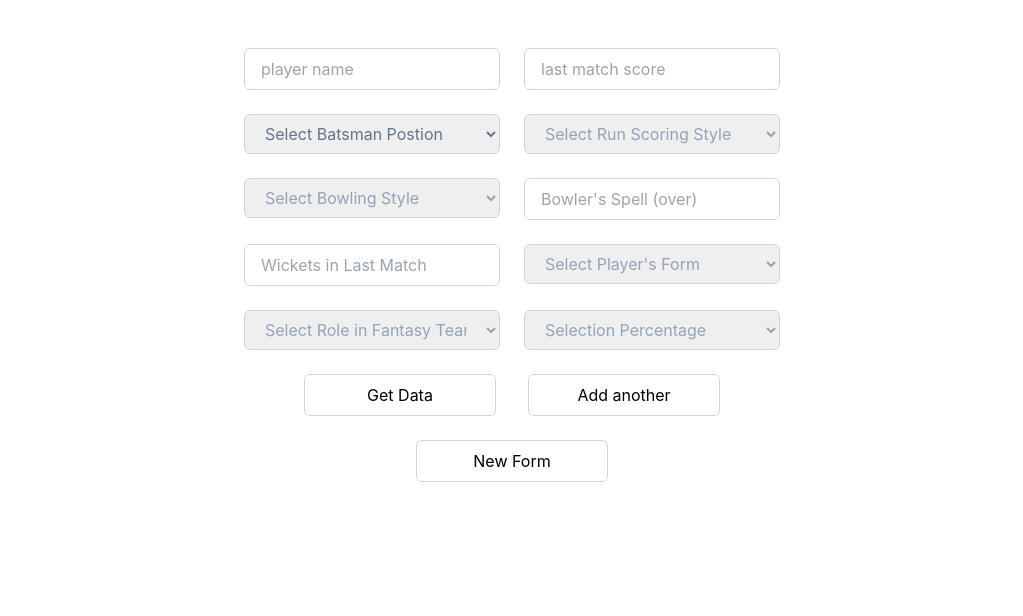
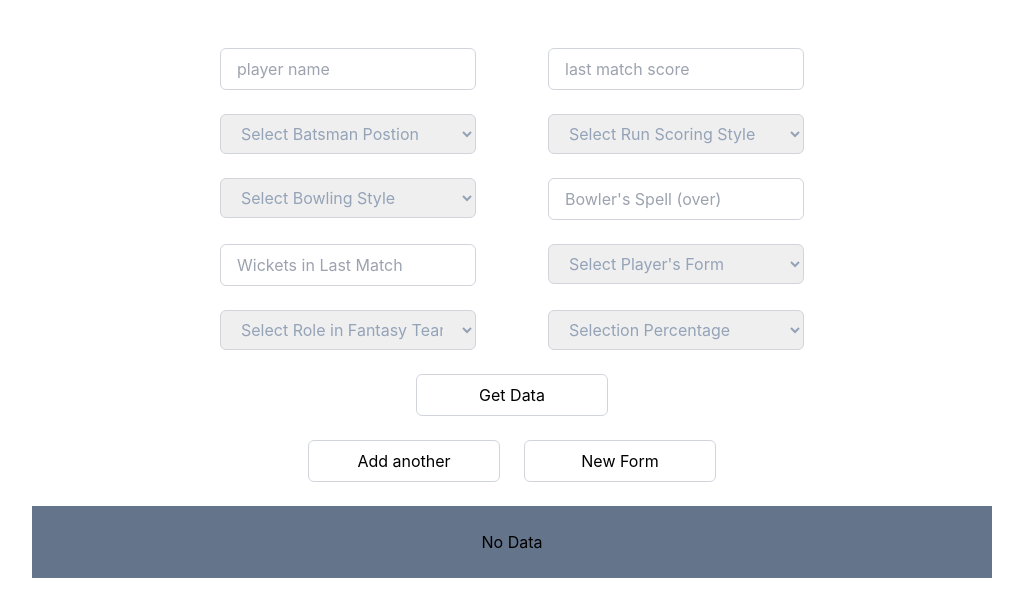
Before and after one commit to gokhul-b/article-maker, a React (Create React App) app: page / in a window 1280 px wide. Shown: the top 616 px of the page, without its empty margins (128-1151 px from the left). Built offline with nearby package versions, Linux system fonts and the light colour scheme.

Commit message:
result style

```diff
--- a/src/App.js
+++ b/src/App.js
@@ -58,16 +58,22 @@ function App() {
     setLastmatchform("");
     setRole("");
     setSelectionpercentage("");
+    setResult([...result]);
   };
+  const isData = false;
+  if (result.length !== 0) {
+    return true;
+  }
+  console.log(isData);
   return (
     <div>
       <form className="flex flex-col items-center mt-12">
         <div className="grid grid-cols-2 gap-6 mb-6">
-          <div className="">
+          <div>
             <input
               type="text"
               placeholder="player name"
-              className="w-64 px-4 py-2 border border-gray-300 rounded-md focus:outline-none focus:ring-1 focus:ring-gray-500"
+              className="w-40 mx-6 sm:w-64 px-4 py-2 border border-gray-300 rounded-md focus:outline-none focus:ring-1 focus:ring-gray-500"
               value={name}
               onChange={(e) => setName(e.target.value)}
             />
@@ -76,21 +82,20 @@ function App() {
             <input
               type="number"
               placeholder="last match score"
-              className="w-64 px-4 py-2 border border-gray-300 rounded-md focus:outline-none focus:ring-1 focus:ring-gray-500"
+              className="w-40 mx-6 sm:w-64 px-4 py-2 border border-gray-300 rounded-md focus:outline-none focus:ring-1 focus:ring-gray-500"
               value={lastMatchScore}
               onChange={(e) => setlastMatchScore(e.target.value)}
             />
           </div>
           <div>
-            {/* <label htmlFor="batsmanPosition"> : </label> */}
             <select
               name="batsmanPosition"
               id=""
               value={position}
               onChange={(e) => setPosition(e.target.value)}
-              className="w-64 px-4 py-2 border border-gray-300 rounded-md focus:outline-none focus:ring-1 focus:ring-gray-400 text-slate-500"
+              className="w-40 mx-6 sm:w-64 px-4 py-2 border border-gray-300 rounded-md focus:outline-none focus:ring-1 focus:ring-gray-400 text-slate-400"
             >
-              <option value="">Select Batsman Postion</option>
+              <option value="None">Select Batsman Postion</option>
               <option value="Opening batsman">Opening batsman</option>
               <option value="One Down batsman">One Down batsman</option>
               <option value="2nd down batsman">2nd down batsman</option>
@@ -101,15 +106,14 @@ function App() {
             </select>
           </div>
           <div>
-            {/* <label htmlFor="batsmanPosition">Run Scoring Style : </label> */}
             <select
               name="batsmanPosition"
               id=""
               value={scoringStyle}
               onChange={(e) => setScoringStyle(e.target.value)}
-              className="w-64 px-4 py-2 border border-gray-300 rounded-md focus:outline-none focus:ring-1 focus:ring-gray-500 text-slate-400"
+              className="w-40 mx-6 sm:w-64 px-4 py-2 border border-gray-300 rounded-md focus:outline-none focus:ring-1 focus:ring-gray-500 text-slate-400"
             >
-              <option value="">Select Run Scoring Style</option>
+              <option value="None">Select Run Scoring Style</option>
               <option value="Quick run scorer">Quick run scorer</option>
               <option value="Attacking Batsman">Attacking Batsman</option>
               <option value="Average Batsman">Average Batsman</option>
@@ -117,15 +121,14 @@ function App() {
             </select>
           </div>
           <div>
-            {/* <label htmlFor="batsmanPosition"> : </label> */}
             <select
               name="batsmanPosition"
               id=""
               value={bowlingStyle}
               onChange={(e) => setBowlingStyle(e.target.value)}
-              className="w-64 px-4 py-2 border border-gray-300 rounded-md focus:outline-none focus:ring-1 focus:ring-gray-500 text-slate-400"
+              className="w-40 mx-6 sm:w-64 px-4 py-2 border border-gray-300 rounded-md focus:outline-none focus:ring-1 focus:ring-gray-500 text-slate-400"
             >
-              <option value="">Select Bowling Style</option>
+              <option value="None">Select Bowling Style</option>
               <option value="Right Arm Fast Bowler">
                 Right Arm Fast Bowler
               </option>
@@ -135,50 +138,46 @@ function App() {
             </select>
           </div>
           <div>
-            {/* <label htmlFor="batsmanPosition"> : </label> */}
             <input
               type="number"
               placeholder="Bowler's Spell (over)"
               value={spell}
               onChange={(e) => setSpell(e.target.value)}
-              className="w-64 px-4 py-2 border border-gray-300 rounded-md focus:outline-none focus:ring-1 focus:ring-gray-500 text-slate-400"
+              className="w-40 mx-6 sm:w-64 px-4 py-2 border border-gray-300 rounded-md focus:outline-none focus:ring-1 focus:ring-gray-500 text-slate-400"
             />
           </div>
           <div>
-            {/* <label htmlFor="batsmanPosition"> : </label> */}
             <input
               type="number"
               placeholder="Wickets in Last Match"
               value={wickets}
               onChange={(e) => setWickets(e.target.value)}
-              className="w-64 px-4 py-2 border border-gray-300 rounded-md focus:outline-none focus:ring-1 focus:ring-gray-500 text-slate-400"
+              className="w-40 mx-6 sm:w-64 px-4 py-2 border border-gray-300 rounded-md focus:outline-none focus:ring-1 focus:ring-gray-500 text-slate-400"
             />
           </div>
           <div>
-            {/* <label htmlFor="batsmanPosition"> : </label> */}
             <select
               name="batsmanPosition"
               id=""
               placeholder="Player's Form"
               value={lastmatchform}
               onChange={(e) => setLastmatchform(e.target.value)}
-              className="w-64 px-4 py-2 border border-gray-300 rounded-md focus:outline-none focus:ring-1 focus:ring-gray-500 text-slate-400"
+              className="w-40 mx-6 sm:w-64 px-4 py-2 border border-gray-300 rounded-md focus:outline-none focus:ring-1 focus:ring-gray-500 text-slate-400"
             >
-              <option value="">Select Player's Form</option>
+              <option value="None">Select Player's Form</option>
               <option value="He is in Good Form">He is in Good Form</option>
               <option value="He is in Good Form">He is in Out of form</option>
             </select>
           </div>
           <div>
-            {/* <label htmlFor="batsmanPosition"> : </label> */}
             <select
               name="batsmanPosition"
               id=""
               value={role}
               onChange={(e) => setRole(e.target.value)}
-              className="w-64 px-4 py-2 border border-gray-300 rounded-md focus:outline-none focus:ring-1 focus:ring-gray-500 text-slate-400"
+              className="w-40 mx-6 sm:w-64 px-4 py-2 border border-gray-300 rounded-md focus:outline-none focus:ring-1 focus:ring-gray-500 text-slate-400"
             >
-              <option value="">Select Role in Fantasy Team</option>
+              <option value="None">Select Role in Fantasy Team</option>
               <option value="Best choice for captain & vice captain">
                 Best choice for captain & vice captain
               </option>
@@ -188,23 +187,20 @@ function App() {
             </select>
           </div>
           <div>
-            {/* <label htmlFor="batsmanPosition"> : </label> */}
             <select
               name="batsmanPosition"
               id=""
               value={selectionpercentage}
               onChange={(e) => setSelectionpercentage(e.target.value)}
-              className="w-64 px-4 py-2 border border-gray-300 rounded-md focus:outline-none focus:ring-1 focus:ring-gray-500 text-slate-400"
+              className="w-40 mx-6 sm:w-64 px-4 py-2 border border-gray-300 rounded-md focus:outline-none focus:ring-1 focus:ring-gray-500 text-slate-400"
             >
-              <option value="">Selection Percentage</option>
+              <option value="None">Selection Percentage</option>
               <option value="Less selection percentage good pick for mega contest">
                 Less selection percentage good pick for mega contest
               </option>
             </select>
           </div>
         </div>
-        <div className="flex items-center space-x-8">
-          <div>
         <button
           type="submit"
           onClick={handleSubmit}
@@ -212,18 +208,14 @@ function App() {
         >
           Get Data
         </button>
-          </div>
-          <div>
+      </form>
+      <div className="flex justify-center items-center my-6 space-x-6">
         <button
           onClick={handleAddAnother}
           className="self-auto w-48 px-4 py-2 border border-gray-300 rounded-md focus:outline-none focus:ring-2 focus:ring-blue-500"
         >
           Add another
         </button>
-          </div>
-        </div>
-      </form>
-      <div className="flex justify-center items-center my-6">
         <button
           onClick={handleNewForm}
           className="w-48 px-4 py-2 border border-gray-300 rounded-md focus:outline-none focus:ring-2 focus:ring-blue-500"
@@ -231,12 +223,20 @@ function App() {
           New Form
         </button>
       </div>
-      <div>
+      <div className="flex items-center justify-center">
+        <div className="w-3/4 bg-slate-500 px-6 py-6 mb-10">
+          {isData ? (
             <ul>
               {result.map((result, index) => (
-            <li key={index}>{result}</li>
+                <li key={index} className="mb-2">
+                  {result}
+                </li>
               ))}
             </ul>
+          ) : (
+            <p className="text-center">No Data</p>
+          )}
+        </div>
       </div>
     </div>
   );
```
Lines whose indentation alone changed are shown as unchanged.
